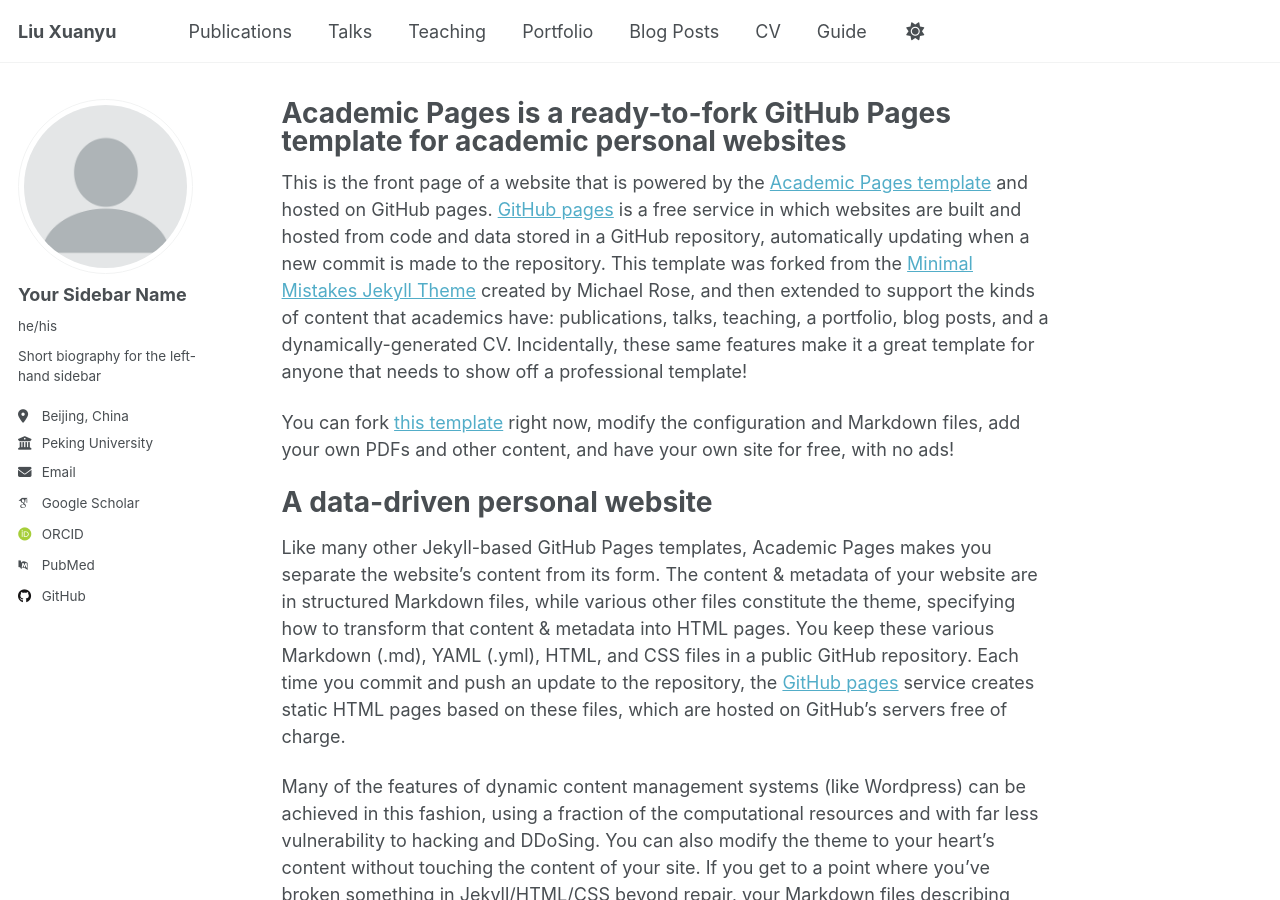
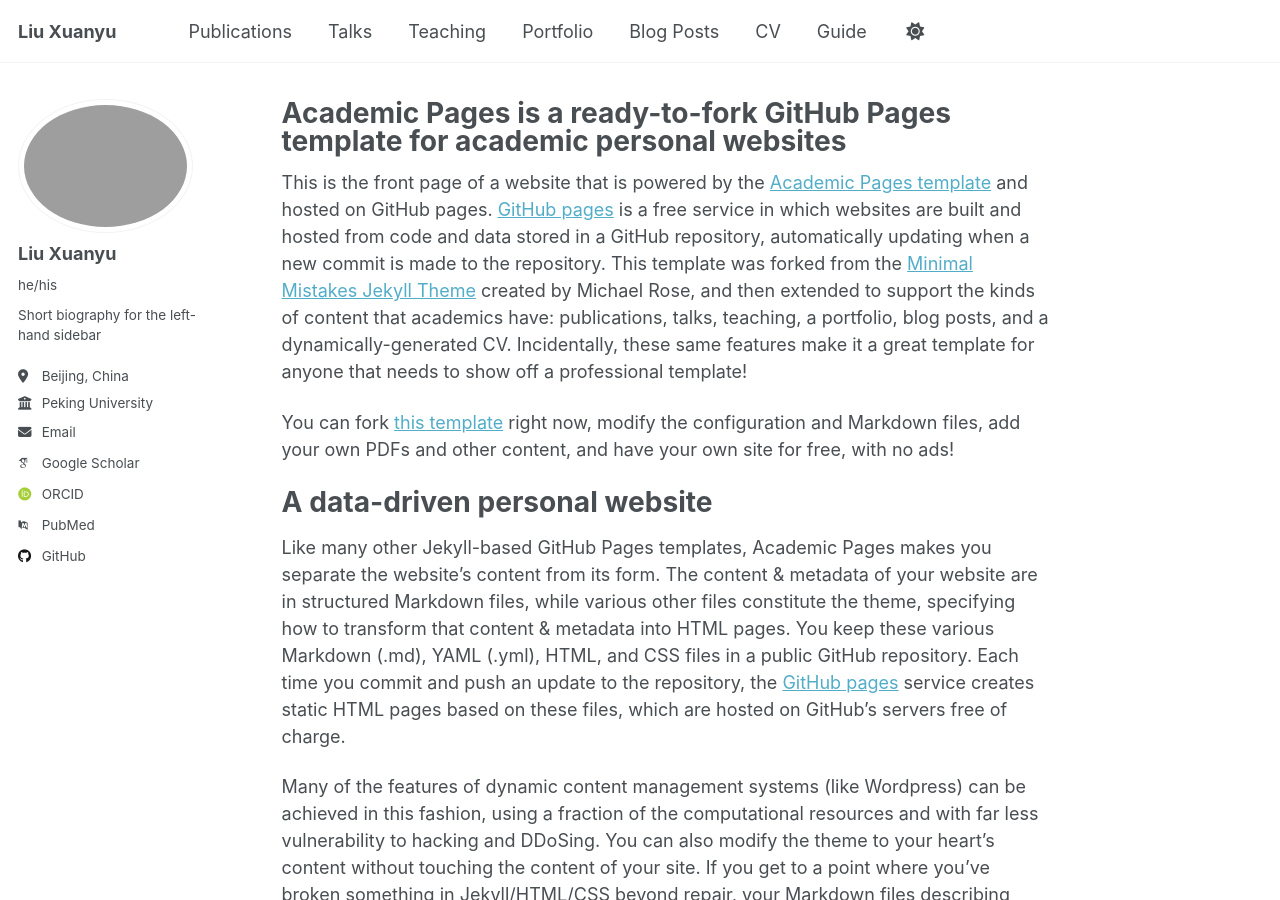
Before and after one commit to xuanyv/xuanyv.github.io, a Jekyll site: the page built from _pages/about.md, in a window 1280 px wide and 900 px high. Built offline with Jekyll 4.4.1, drawn with Linux system fonts in a browser that asks for light colours; some web fonts are replaced; a script that is not in the unit is left out.

Commit message:
Update _config.yml

```diff
--- a/_config.yml
+++ b/_config.yml
@@ -22,8 +22,8 @@ repository               : "xuanyv/xuanyv.github.io"
 #               Additional customization can be done by editing /_includes/author-profile.html
 author:
   # Biographic information
-  avatar           : "profile.png"
-  name             : "Your Sidebar Name"
+  avatar           : "myphoto.png"
+  name             : "Liu Xuanyu"
   pronouns         : "he/his "# example: "she/her"
   bio              : "Short biography for the left-hand sidebar"
   location         : "Beijing, China"
```
